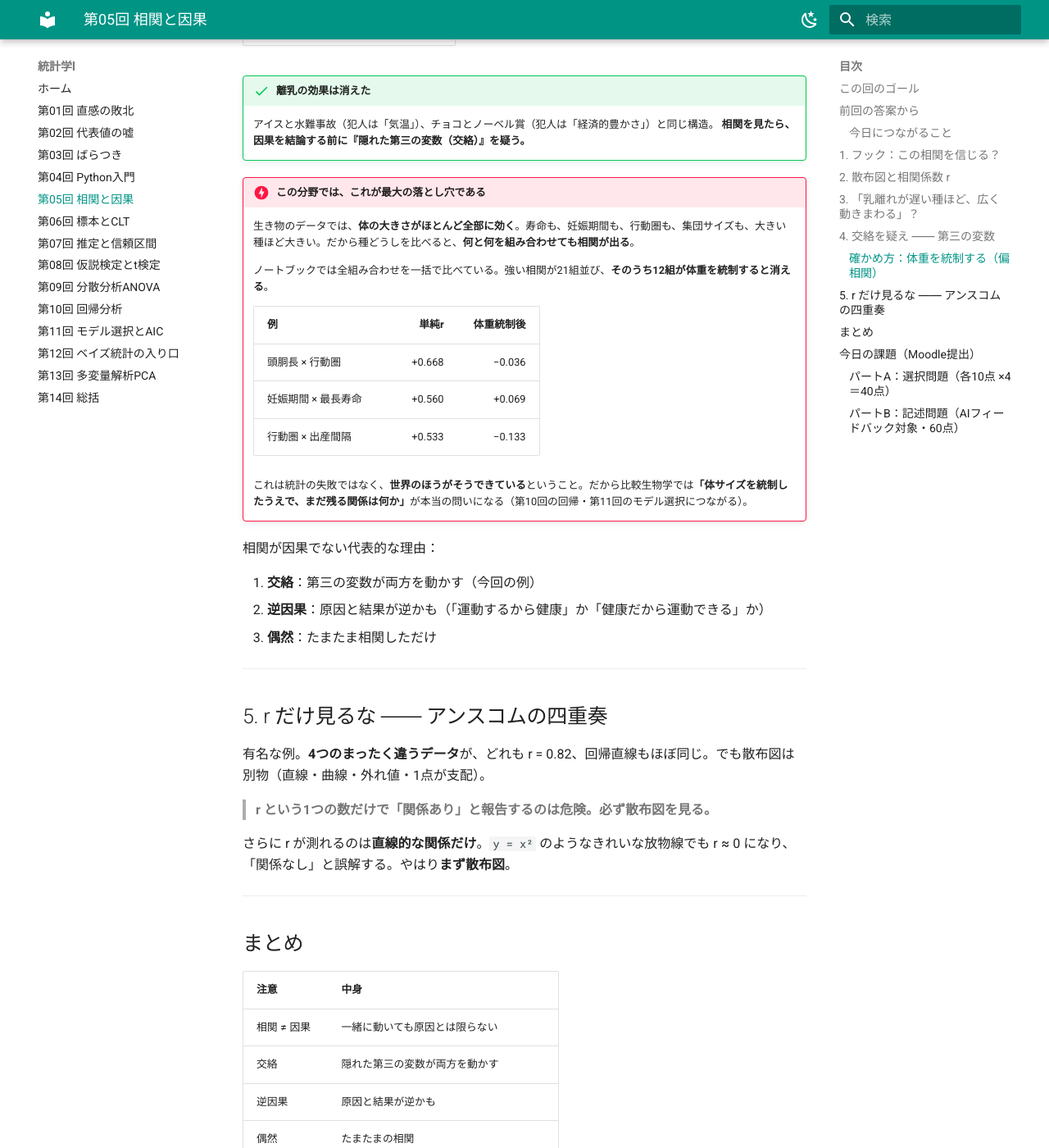
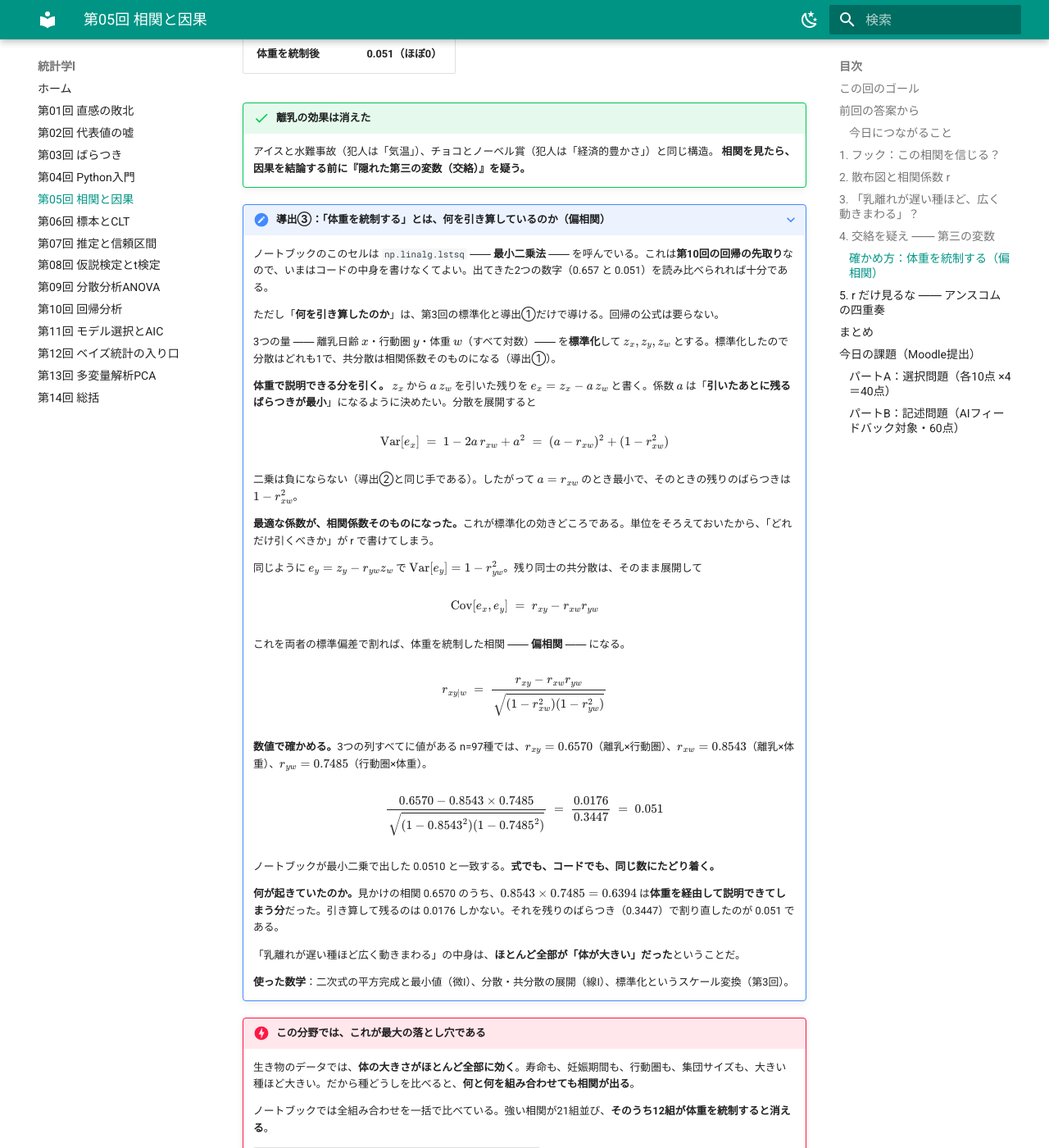
Before and after one commit to aonoa68/toukei-1, an MkDocs documentation site: the page built from docs/05_correlation.md, in a window 1280 px wide and 1400 px high, scrolled down 5413 px. Shown: the whole window at 82% size. Built offline with MkDocs 1.6.1 and Material for MkDocs 9.7.7, drawn with Linux system fonts in a browser that asks for light colours; some of the changed text lies outside the part shown.

Commit message:
第5回に偏相関の導出③を追加し、最小二乗が第10回の先取りであることを明示
- docs/05_correlation.md: 導出③「体重を統制するとは何を引き算しているのか」。
  標準化のみで a=r_xw を平方完成で導き、偏相関の公式と n=97 の数値（0.051）まで示す。
- colab/05_correlation.ipynb: lstsq セルの手前に「第10回の回帰の先取り。いまはコードを
  書けなくてよい」と注記。
- ゴールに発展目標を1行追加。

Co-Authored-By: Claude Opus 5 (1M context) <noreply@anthropic.com>
Claude-Session: https://claude.ai/code/session_01VNG6MY7caqH6ZBqg92AUZE

```diff
--- a/docs/05_correlation.md
+++ b/docs/05_correlation.md
@@ -25,6 +25,7 @@
 - **相関 ≠ 因果**であることを、交絡・逆因果・偶然の観点から説明できる
 - 相関を見たときに「対抗仮説（第三の変数）」を立てて批判的に検証できる
 - **発展**：\( r \) が標準化した値の積の平均であることと、\( -1 \le r \le 1 \) を、自分で導ける
+- **発展**：「体重を統制する（偏相関）」が何を引き算しているのかを、標準化だけで導ける
 
 到達目標との対応：**G1（記述）・G2（批判的検証の入口）**。
 
@@ -206,6 +207,42 @@
     アイスと水難事故（犯人は「気温」）、チョコとノーベル賞（犯人は「経済的豊かさ」）と同じ構造。
     **相関を見たら、因果を結論する前に『隠れた第三の変数（交絡）』を疑う。**
 
+???+ note "導出③：「体重を統制する」とは、何を引き算しているのか（偏相関）"
+
+    ノートブックのこのセルは `np.linalg.lstsq` ―― **最小二乗法** ―― を呼んでいる。これは**第10回の回帰の先取り**なので、いまはコードの中身を書けなくてよい。出てきた2つの数字（0.657 と 0.051）を読み比べられれば十分である。
+
+    ただし「**何を引き算したのか**」は、第3回の標準化と導出①だけで導ける。回帰の公式は要らない。
+
+    3つの量 ―― 離乳日齢 \( x \)・行動圏 \( y \)・体重 \( w \)（すべて対数）―― を**標準化**して \( z_x, z_y, z_w \) とする。標準化したので分散はどれも1で、共分散は相関係数そのものになる（導出①）。
+
+    **体重で説明できる分を引く。** \( z_x \) から \( a\,z_w \) を引いた残りを \( e_x = z_x - a\,z_w \) と書く。係数 \( a \) は「**引いたあとに残るばらつきが最小**」になるように決めたい。分散を展開すると
+
+    $$ \mathrm{Var}[e_x] \;=\; 1 - 2a\,r_{xw} + a^2 \;=\; (a - r_{xw})^2 + (1 - r_{xw}^2) $$
+
+    二乗は負にならない（導出②と同じ手である）。したがって \( a = r_{xw} \) のとき最小で、そのときの残りのばらつきは \( 1 - r_{xw}^2 \)。
+
+    **最適な係数が、相関係数そのものになった。**これが標準化の効きどころである。単位をそろえておいたから、「どれだけ引くべきか」が r で書けてしまう。
+
+    同じように \( e_y = z_y - r_{yw} z_w \) で \( \mathrm{Var}[e_y] = 1 - r_{yw}^2 \)。残り同士の共分散は、そのまま展開して
+
+    $$ \mathrm{Cov}[e_x, e_y] \;=\; r_{xy} - r_{xw} r_{yw} $$
+
+    これを両者の標準偏差で割れば、体重を統制した相関 ―― **偏相関** ―― になる。
+
+    $$ r_{xy \mid w} \;=\; \frac{r_{xy} - r_{xw} r_{yw}}{\sqrt{(1-r_{xw}^2)(1-r_{yw}^2)}} $$
+
+    **数値で確かめる。**3つの列すべてに値がある n=97種では、\( r_{xy}=0.6570 \)（離乳×行動圏）、\( r_{xw}=0.8543 \)（離乳×体重）、\( r_{yw}=0.7485 \)（行動圏×体重）。
+
+    $$ \frac{0.6570 - 0.8543\times0.7485}{\sqrt{(1-0.8543^2)(1-0.7485^2)}} \;=\; \frac{0.0176}{0.3447} \;=\; 0.051 $$
+
+    ノートブックが最小二乗で出した 0.0510 と一致する。**式でも、コードでも、同じ数にたどり着く。**
+
+    **何が起きていたのか。**見かけの相関 0.6570 のうち、\( 0.8543 \times 0.7485 = 0.6394 \) は**体重を経由して説明できてしまう分**だった。引き算して残るのは 0.0176 しかない。それを残りのばらつき（0.3447）で割り直したのが 0.051 である。
+
+    「乳離れが遅い種ほど広く動きまわる」の中身は、**ほとんど全部が「体が大きい」だった**ということだ。
+
+    **使った数学**：二次式の平方完成と最小値（微I）、分散・共分散の展開（線I）、標準化というスケール変換（第3回）。
+
 !!! danger "この分野では、これが最大の落とし穴である"
     生き物のデータでは、**体の大きさがほとんど全部に効く**。寿命も、妊娠期間も、行動圏も、集団サイズも、大きい種ほど大きい。だから種どうしを比べると、**何と何を組み合わせても相関が出る**。
 
```
Also changed, not shown: 1 other file.
